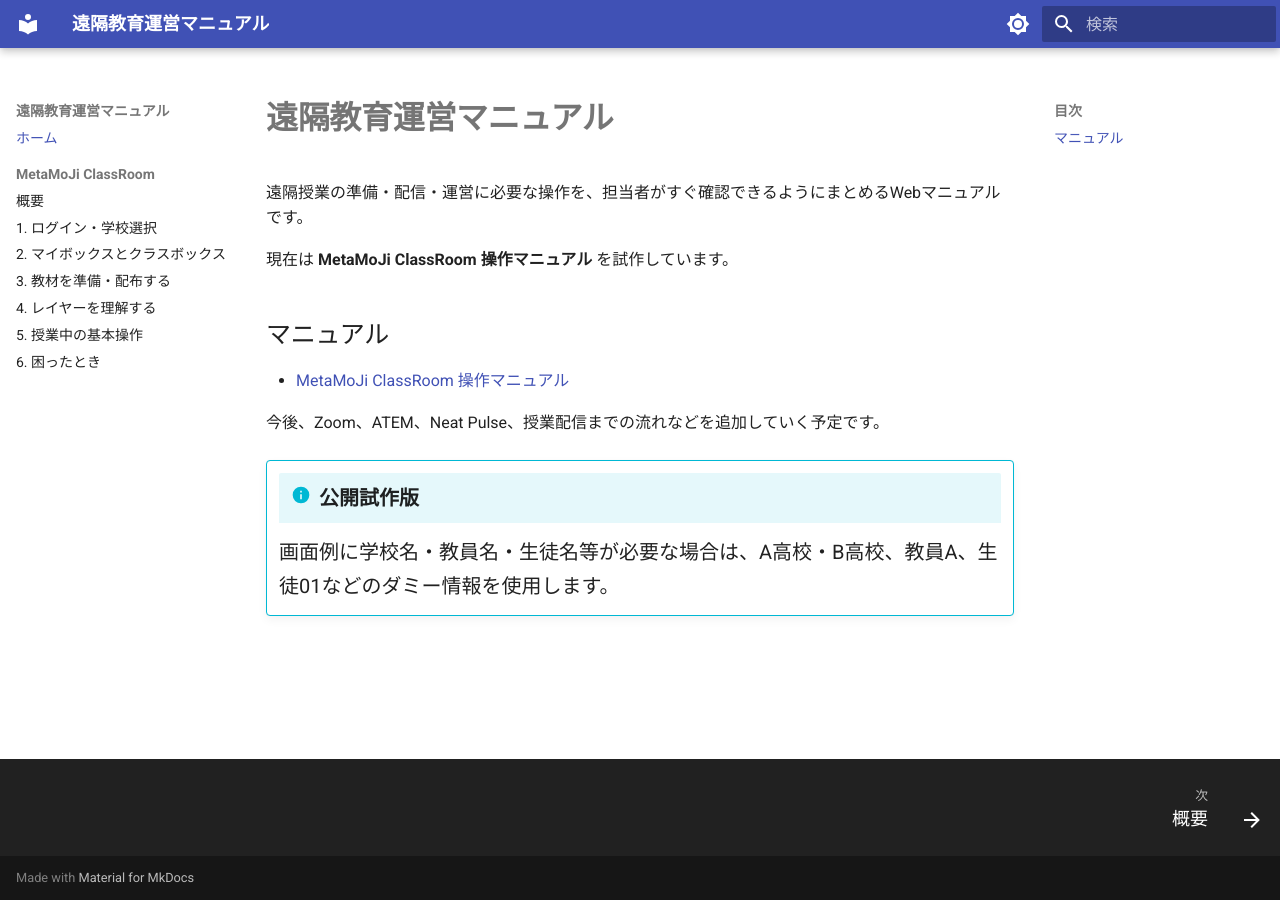
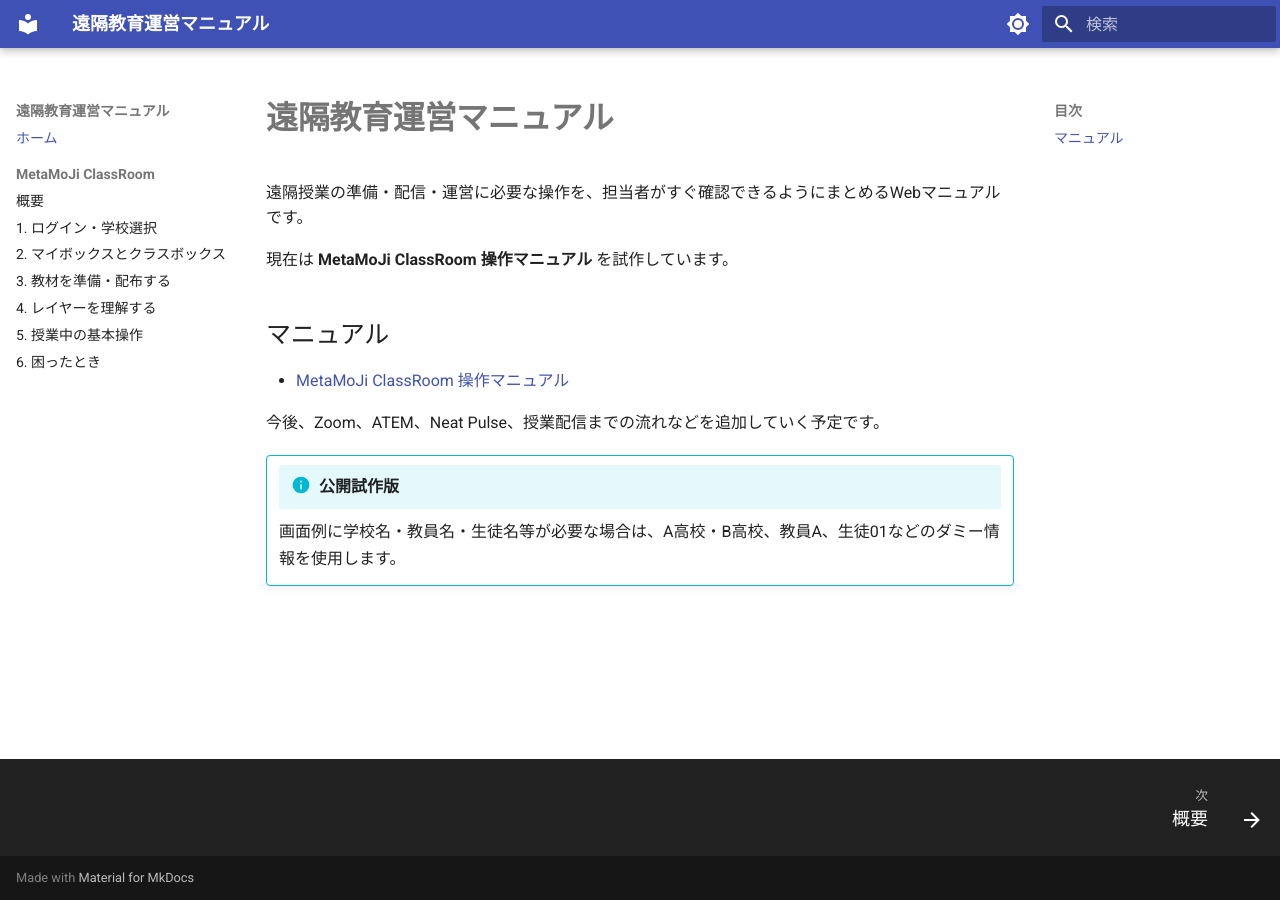
Before and after one commit to a-recs/remote-manual, an MkDocs documentation site: the page built from docs/index.md, in a window 1280 px wide. Built offline with MkDocs 1.6.1 and Material for MkDocs 9.7.7, drawn with Linux system fonts in a browser that asks for light colours.

Commit message:
Match admonition text size to body text

```diff
--- a/docs/stylesheets/extra.css
+++ b/docs/stylesheets/extra.css
@@ -48,20 +48,20 @@
 /* 重要な囲み記事を読みやすくする */
 .md-typeset .admonition,
 .md-typeset details {
-  font-size: 1rem;
+  font-size: inherit;
   line-height: 1.7;
   margin: 1.2em 0;
 }
 
 .md-typeset .admonition-title,
 .md-typeset summary {
-  font-size: 1rem;
+  font-size: inherit;
   font-weight: 700;
 }
 
 .md-typeset .admonition > *:not(.admonition-title),
 .md-typeset details > *:not(summary) {
-  font-size: 1rem;
+  font-size: inherit;
 }
 
 .md-typeset .admonition p,
```
